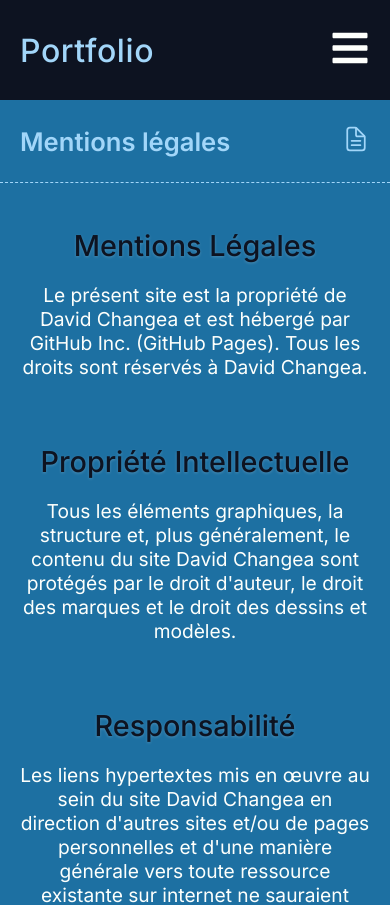
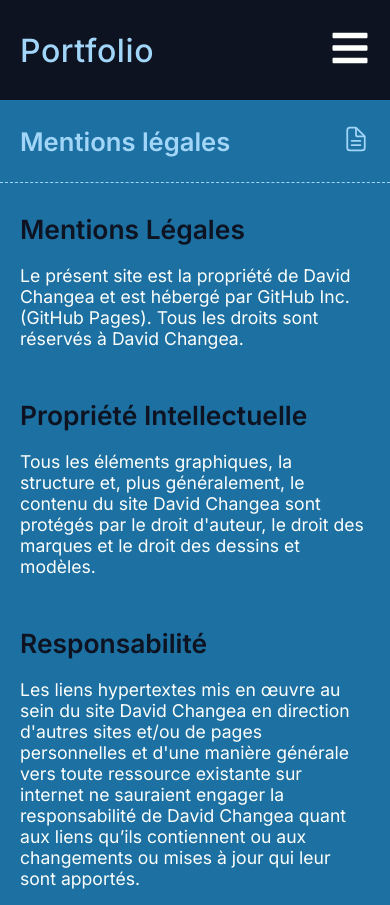
Before and after one commit to DavidDevPro/projet_12_portfolio_version_3, a React (Vite) app: page /mentions-legales in a window 390 px wide. Shown: the top 905 px of the page. Built offline with nearby package versions, Linux system fonts and the light colour scheme.

Commit message:
responsive page mentions debut

```diff
--- a/src/data/mentions.json
+++ b/src/data/mentions.json
@@ -13,6 +13,6 @@
   },
   {
     "title": "Données personnelles",
-    "text": "Les informations recueillies sur le formulaire de contact sont enregistrées dans un fichier informatisé par David Changea pour la gestion de sa clientèle. Elles sont conservées pendant 1 an et sont destinées à David Changea."
+    "text": "Les informations recueillies sur le formulaire de contact seront enregistrées dans un fichier informatisé par David Changea pour la gestion de sa clientèle. Elles sont conservées pendant 1 an et sont destinées à David Changea."
   }
 ]
--- a/src/sass/pages/MentionsPage.scss
+++ b/src/sass/pages/MentionsPage.scss
@@ -4,22 +4,32 @@
 .mentions {
   width: 100%;
   max-width: 1240px;
-  margin: 25px auto 0;
+  margin: 10px auto 0;
   padding: 20px;
   display: flex;
   flex-direction: column;
   gap: 20px;
+  transition: text-align 300ms ease-out;
+  @media screen and (max-width: 768px) {
+    text-align: left;
+  }
   h3 {
     color: $primary_color;
-    font-size: 1.8em;
-    font-weight: 500;
-    text-shadow: 0 1px 3px rgba(255, 255, 255, 0.205);
+    font-size: 2em;
+    font-weight: 600;
+    transition: font-size 300ms ease-out;
+    @media screen and (max-width: 768px) {
+      font-size: 1.65em;
+    }
   }
   p {
     color: $secondary100_color;
-    font-size: 1.2em;
+    font-size: 1.25em;
     font-weight: 400;
     max-width: 1024px;
     margin: 0 auto;
+    @media screen and (max-width: 768px) {
+      font-size: 1.1em;
+    }
   }
 }
```
